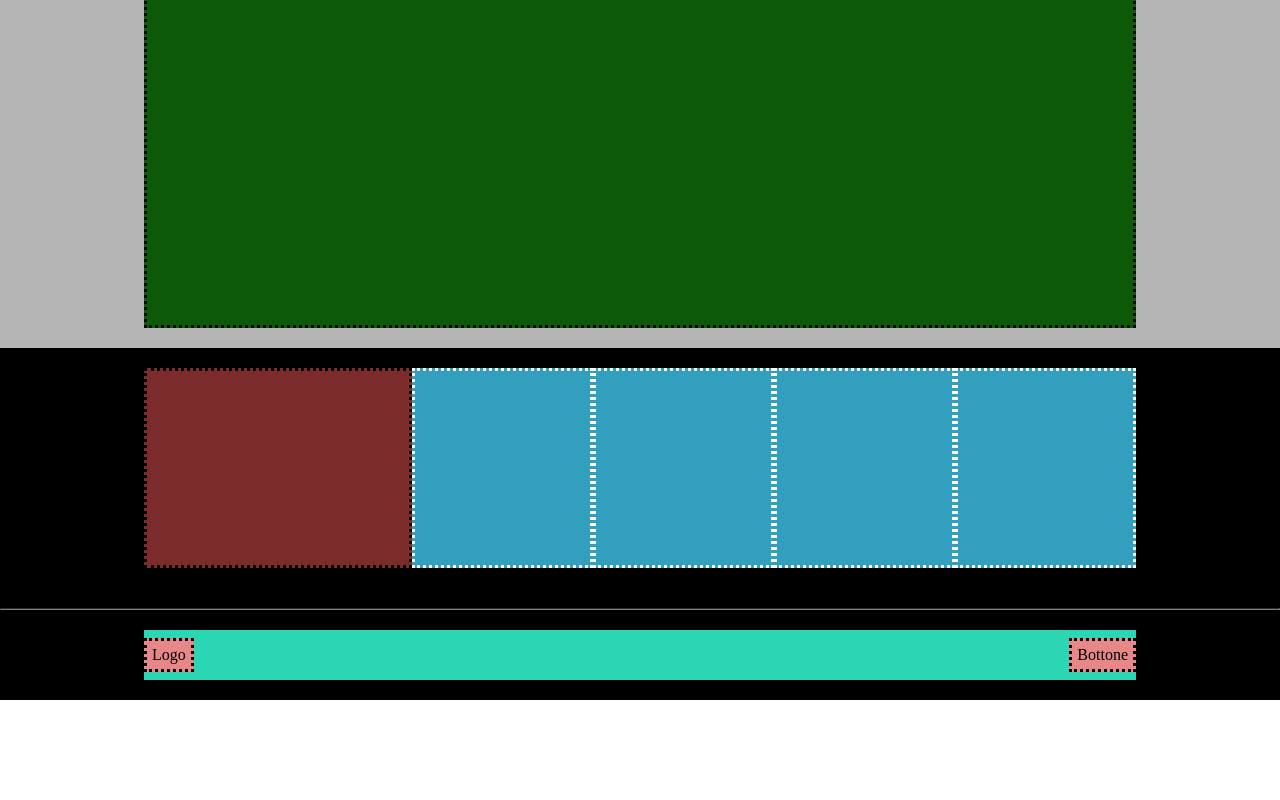
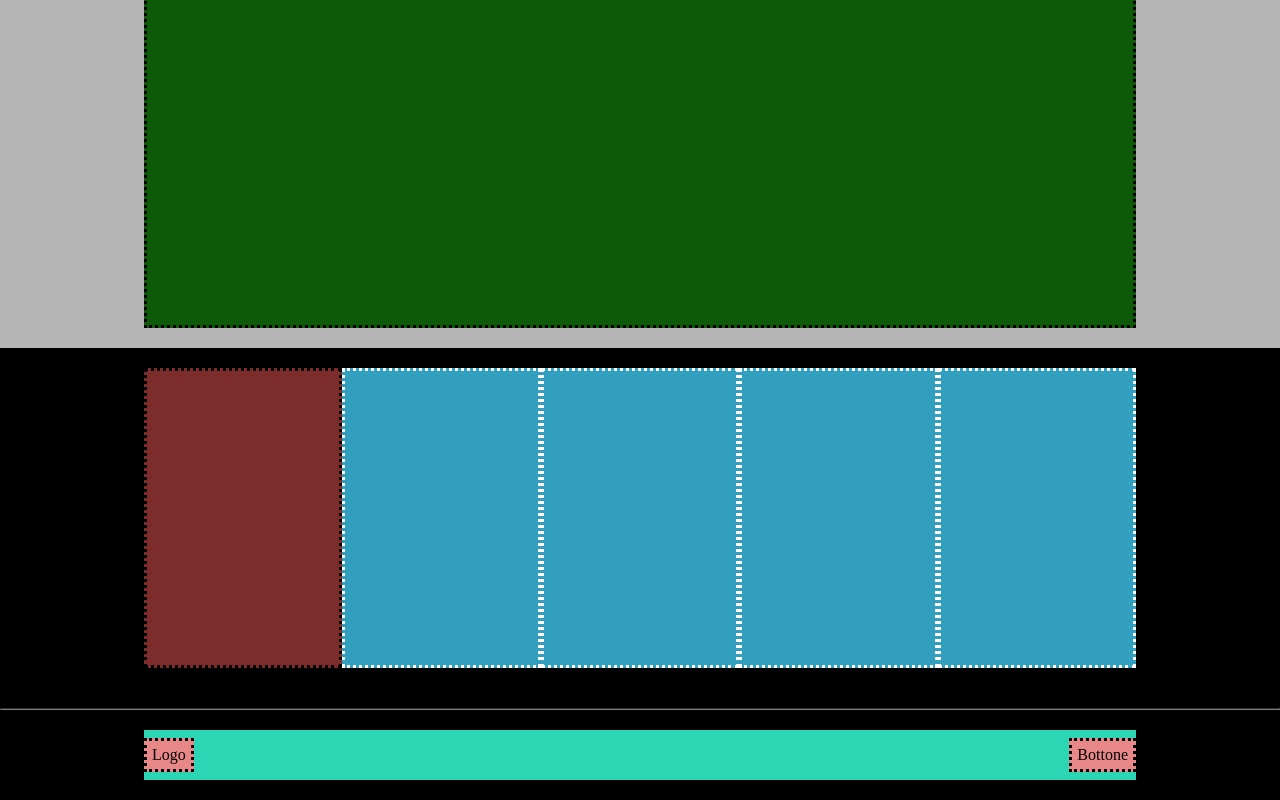
Before and after one commit to Rossiitaa/htmlcss-struttura-discord, a plain HTML site: page index.html in a window 1280 px wide. Shown: the part 1872-2672 px from the top of the page. Before the commit the page ends 2572 px from the top, so only its background shows below. Drawn offline with Linux system fonts and the light colour scheme.

Commit message:
piccoli-cambiamenti(tolto flex-grow)

```diff
--- a/css/style.css
+++ b/css/style.css
@@ -70,7 +70,6 @@ header {
 /* seconsa-sezione */
 
 .seconda-sezione {
-    background-color: white;
     padding: 20px;
 }
 
@@ -128,16 +127,16 @@ header {
 
 .img-footer {
     background-color: #7d2c2c;
-    flex-grow: 3;
-    height: 200px;
+    width: 20%;
+    height: 300px;
     border: 3px dotted black;
     margin-bottom: 20px;
 }
 
 .varie-sec {
     background-color: #329fbe;
-    flex-grow: 2;
-    height: 200px;
+    width: 20%;
+    height: 300px;
     border: 3px dotted white;
     margin-bottom: 20px;
 }
```
